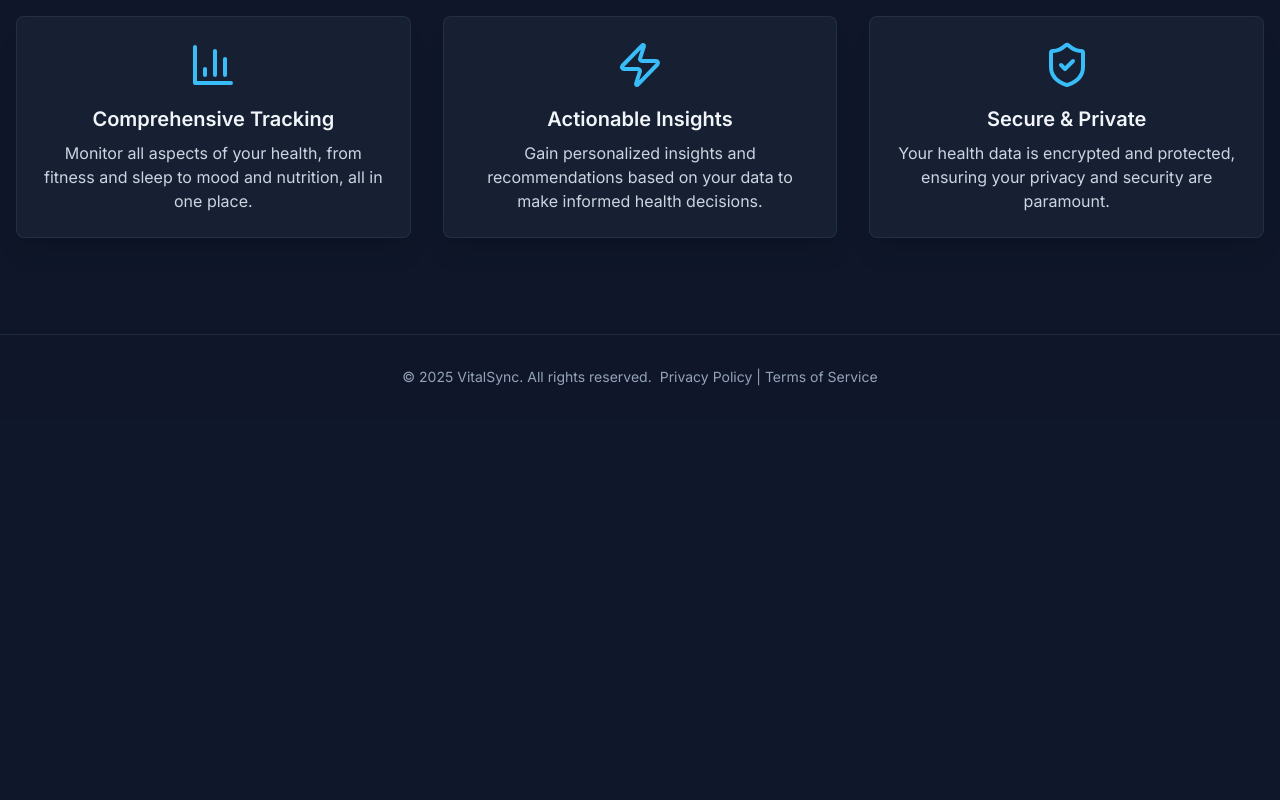
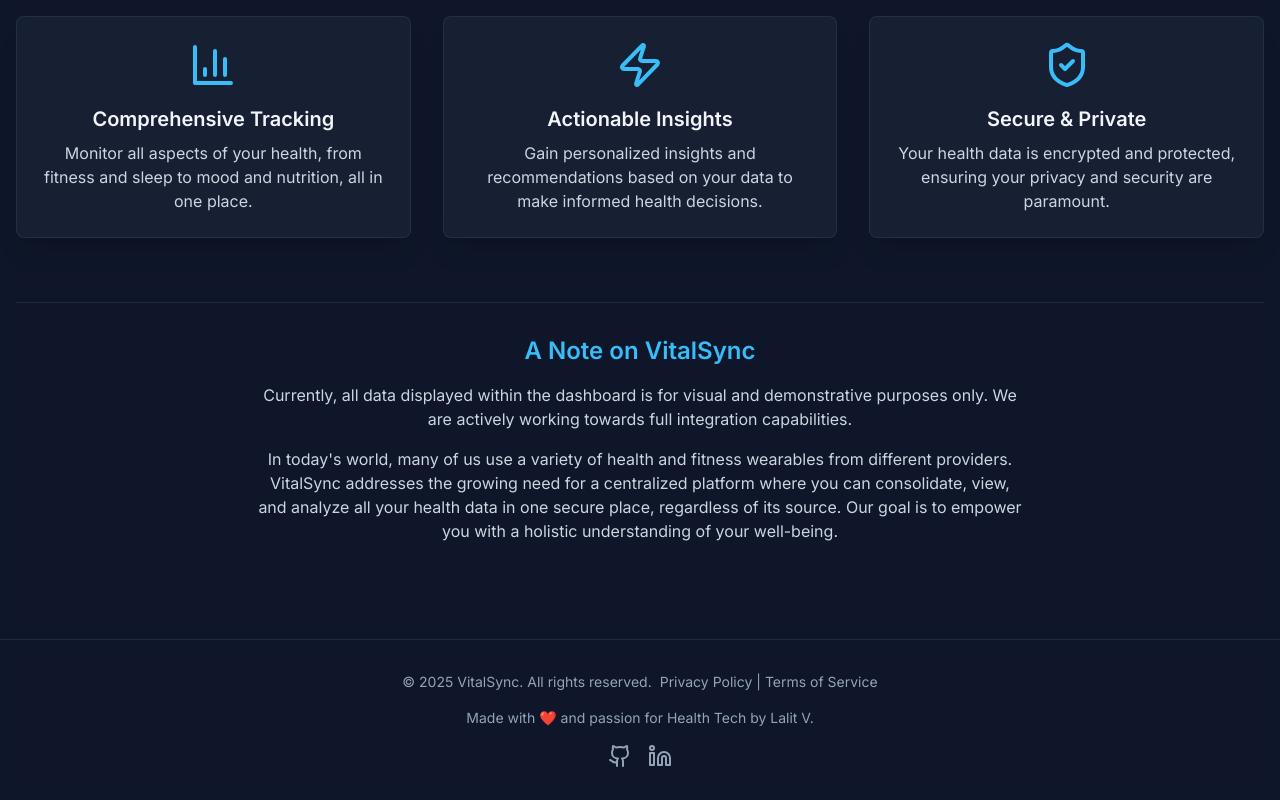
Before and after one commit to Professor833/VitalSync, a Next.js app: page / in a window 1280 px wide. Shown: the part 968-1768 px from the top of the page. Before the commit the page ends 1387 px from the top, so only its background shows below. Built offline with nearby package versions, Linux system fonts and the light colour scheme.

Commit message:
feat: add project description and social media links to landing page footer

```diff
--- a/app/page.tsx
+++ b/app/page.tsx
@@ -3,7 +3,7 @@
 import React from 'react';
 import Link from 'next/link';
 import { Button } from '@/components/ui/button';
-import { ArrowRight, BarChart3, ShieldCheck, Zap } from 'lucide-react'; // Example icons
+import { ArrowRight, BarChart3, ShieldCheck, Zap, Github, Linkedin } from 'lucide-react'; // Example icons
 import ParticlesBackground from '@/components/landing/ParticlesBackground'; // Add this import
 
 export default function LandingPage() {
@@ -50,8 +50,8 @@ export default function LandingPage() {
                   Get Started <ArrowRight className="ml-2 h-5 w-5 transition-transform group-hover:translate-x-1" />
                 </Link>
               </Button>
-              <Button size="lg" variant="outline" className="border-sky-500 text-sky-500 hover:bg-sky-500/10 hover:text-sky-400">
-                Learn More
+              <Button size="lg" variant="outline" className="border-sky-500 text-sky-500 hover:bg-sky-500/10 hover:text-sky-400" asChild>
+                <Link href="#features">Learn More</Link>
               </Button>
             </div>
           </div>
@@ -80,6 +80,17 @@ export default function LandingPage() {
                 description="Your health data is encrypted and protected, ensuring your privacy and security are paramount."
               />
             </div>
+
+            {/* Added Side Note Section */}
+            <div className="mt-16 pt-8 border-t border-slate-700/50 text-center">
+              <h3 className="text-2xl font-semibold text-sky-400 mb-4">A Note on VitalSync</h3>
+              <p className="text-slate-300 max-w-3xl mx-auto mb-4">
+                Currently, all data displayed within the dashboard is for visual and demonstrative purposes only. We are actively working towards full integration capabilities.
+              </p>
+              <p className="text-slate-300 max-w-3xl mx-auto">
+                In today's world, many of us use a variety of health and fitness wearables from different providers. VitalSync addresses the growing need for a centralized platform where you can consolidate, view, and analyze all your health data in one secure place, regardless of its source. Our goal is to empower you with a holistic understanding of your well-being.
+              </p>
+            </div>
           </div>
         </section>
 
@@ -105,6 +116,17 @@ export default function LandingPage() {
             <Link href="/privacy" className="ml-2 hover:text-sky-400 transition-colors">Privacy Policy</Link> |
             <Link href="/terms" className="ml-1 hover:text-sky-400 transition-colors">Terms of Service</Link>
           </p>
+          <p className="text-sm text-slate-400 mt-4">
+            Made with <span role="img" aria-label="love">❤️</span> and passion for Health Tech by Lalit V.
+          </p>
+          <div className="mt-4 flex justify-center space-x-4">
+            <Link href="https://github.com/Professor833" target="_blank" rel="noopener noreferrer" className="text-slate-400 hover:text-sky-400 transition-colors">
+              <Github className="h-6 w-6" />
+            </Link>
+            <Link href="https://www.linkedin.com/in/lalit-vavdara/" target="_blank" rel="noopener noreferrer" className="text-slate-400 hover:text-sky-400 transition-colors">
+              <Linkedin className="h-6 w-6" />
+            </Link>
+          </div>
         </div>
       </footer>
     </div>
```
